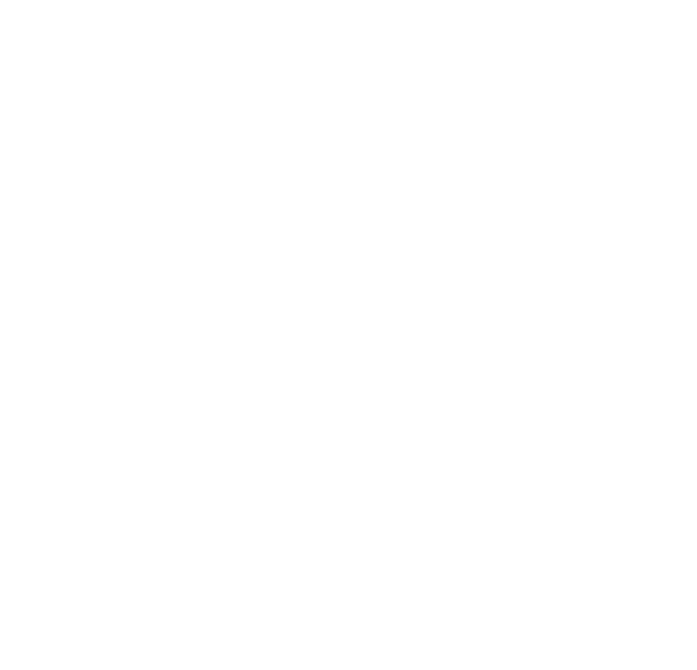
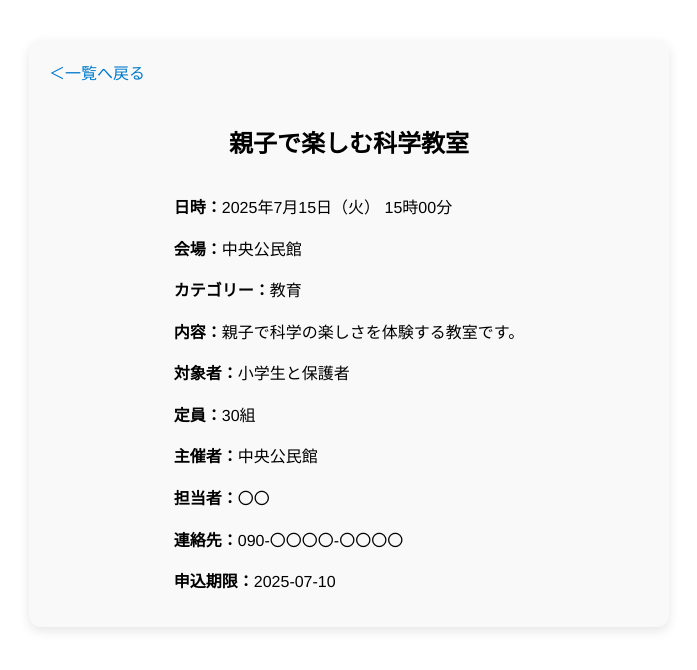
Before and after one commit to ashizawakazuki/machitsuna, a React (Create React App) app: page /event-list/1 in a window 1280 px wide. Before the commit this address had no page. Shown: the top 670 px of the page, without its empty margins (291-988 px from the left). Built offline with nearby package versions, Linux system fonts and the light colour scheme.

Commit message:
feat:イベント詳細画面の実装

```diff
--- a/src/App.js
+++ b/src/App.js
@@ -5,6 +5,7 @@
 import TalentBank from './pages/TalentBank';
 import TalentDetail from './pages/TalentDetail';
 import EventList from './pages/EventList';
+import EventDetail from './pages/EventDetail';
 
 // import Titles from './pages/Titles';
 
@@ -16,6 +17,7 @@
         <Route path="/talent-bank" element={<TalentBank />} />
         <Route path="/talent-bank/:id" element={<TalentDetail />} />
         <Route path="/event-list" element={<EventList />} />
+        <Route path="/event-list/:id" element={<EventDetail />} />
         {/* <Route path="/titles" element={<Titles />} /> */}
         {/* 今後ここに他の画面も追加予定 */}
       </Routes>
--- /dev/null
+++ b/src/pages/EventDetail.css
@@ -0,0 +1,42 @@
+.event-detail {
+    max-width: 600px;
+    margin: 40px auto;
+    padding: 20px;
+    border-radius: 12px;
+    background-color: #f9f9f9;
+    box-shadow: 0 4px 12px rgba(0, 0, 0, 0.1);
+    font-family: "Helvetica Neue", sans-serif;
+    display: flex;
+    flex-direction: column;
+    align-items: center; /* 中央配置 */
+  }
+
+  .event-title {
+    font-size: 24px;
+    margin-bottom: 20px;
+    text-align: center;
+    font-weight: bold;
+  }
+
+  /* 各テキスト項目を左揃えにするためのラッパー */
+  .event-content p {
+    width: 100%;
+    text-align: left;
+  }
+
+  .event-detail p {
+    font-size: 16px;
+    line-height: 1.6;
+    margin-bottom: 12px;
+  }
+
+  .back-link {
+    align-self: flex-start;
+  margin-bottom: 20px;
+  color: #007acc;
+  text-decoration: none;
+  }
+
+  .back-link:hover {
+    text-decoration: underline;
+  }
--- /dev/null
+++ b/src/pages/EventDetail.js
@@ -0,0 +1,131 @@
+// src/pages/EventDetail.js
+import React from 'react';
+import { useParams, Link } from 'react-router-dom';
+import './EventDetail.css';
+
+const eventData = [
+  {
+    id: 1,
+    title: '親子で楽しむ科学教室',
+    date: '2025-07-15T15:00:00',
+    place: '中央公民館',
+    category: '教育',
+    description: '親子で科学の楽しさを体験する教室です。',
+    target: '小学生と保護者',
+    capacity: '30組',
+    organizer: '中央公民館',
+    staff: '〇〇',
+    contact: '090-〇〇〇〇-〇〇〇〇',
+    deadline: '2025-07-10',
+  },
+  {
+    id: 2,
+    title: '郷土の歴史を学ぶ会',
+    date: '2025-07-10T14:00:00',
+    place: '郷土資料館',
+    category: '人文・社会科学',
+    description: '地元の歴史を学び、語り合う会です。',
+    target: '一般市民',
+    capacity: '50名',
+    organizer: '歴史を愛する会',
+    staff: '〇〇',
+    contact: '090-〇〇〇〇-〇〇〇〇',
+    deadline: '2025-07-05',
+  },
+  {
+    id: 3,
+    title: 'みんなでストレッチ体操',
+    date: '2025-07-08T10:30:00',
+    place: '市民体育館',
+    category: 'スポーツ',
+    description: '誰でもできる簡単ストレッチをみんなで楽しみます。',
+    target: '全年齢',
+    capacity: '40名',
+    organizer: '市スポーツ振興課',
+    staff: '〇〇',
+    contact: '090-3333-4444',
+    deadline: '2025-07-03',
+  },
+  {
+    id: 4,
+    title: '写真撮影ワークショップ',
+    date: '2025-08-01T13:00:00',
+    place: '文化センター',
+    category: '芸術・文化',
+    description: 'プロカメラマンによる写真講座です。',
+    target: '高校生以上',
+    capacity: '20名',
+    organizer: '文化センター',
+    staff: '〇〇',
+    contact: '090-〇〇〇〇-〇〇〇〇',
+    deadline: '2025-07-25',
+  },
+  {
+    id: 5,
+    title: 'プログラミング体験会',
+    date: '2025-07-20T11:00:00',
+    place: '青少年センター',
+    category: '産業・技術',
+    description: '初心者向けプログラミング体験会です。',
+    target: '中高生',
+    capacity: '25名',
+    organizer: 'IT教育推進協会',
+    staff: '〇〇',
+    contact: '090-〇〇〇〇-〇〇〇〇',
+    deadline: '2025-07-15',
+  },
+  {
+    id: 6,
+    title: '防災講座と避難訓練',
+    date: '2025-07-12T09:00:00',
+    place: '市役所ホール',
+    category: 'その他',
+    description: '防災の基本と避難訓練を学びます。',
+    target: '地域住民',
+    capacity: '制限なし',
+    organizer: '市防災課',
+    staff: '〇〇',
+    contact: '090-〇〇〇〇-〇〇〇〇',
+    deadline: '2025-07-07',
+  },
+];
+
+const EventDetail = () => {
+  const { id } = useParams();
+  const event = eventData.find(e => e.id === parseInt(id));
+
+  if (!event) {
+    return <p>該当するイベントが見つかりません。</p>;
+  }
+
+  const formatDate = (isoString) => {
+    const date = new Date(isoString);
+    const weekdays = ['日', '月', '火', '水', '木', '金', '土'];
+    const day = weekdays[date.getDay()];
+    const hour = date.getHours();
+    const minute = date.getMinutes().toString().padStart(2, '0');
+    return `${date.getFullYear()}年${(date.getMonth() + 1)}月${date.getDate()}日（${day}） ${hour}時${minute}分`;
+  };
+
+  return (
+    <div className="event-detail">
+      <Link to="/event-list" className="back-link">{'＜'}一覧へ戻る</Link>
+      <h2 className="event-title">{event.title}</h2>
+      <div className="event-content">
+        <p><strong>日時：</strong>{formatDate(event.date)}</p>
+        <p><strong>会場：</strong>{event.place}</p>
+        <p><strong>カテゴリー：</strong>{event.category}</p>
+        <p><strong>内容：</strong>{event.description}</p>
+        <p><strong>対象者：</strong>{event.target}</p>
+        <p><strong>定員：</strong>{event.capacity}</p>
+        <p><strong>主催者：</strong>{event.organizer}</p>
+        <p><strong>担当者：</strong>{event.staff}</p>
+        <p><strong>連絡先：</strong>{event.contact}</p>
+        <p><strong>申込期限：</strong>{event.deadline}</p>
+      </div>
+
+    </div>
+  );
+};
+
+export default EventDetail;
--- a/src/pages/EventList.js
+++ b/src/pages/EventList.js
@@ -119,7 +119,7 @@
               <p><strong>カテゴリー：</strong>{event.category}</p>
               <div className="button-group">
                 <button className="detail-button">
-                  <Link to={`/events/${event.id}`} style={{ color: 'white', textDecoration: 'none' }}>
+                  <Link to={`/event-list/${event.id}`} style={{ color: 'white', textDecoration: 'none' }}>
                     詳細
                   </Link>
                 </button>
```
